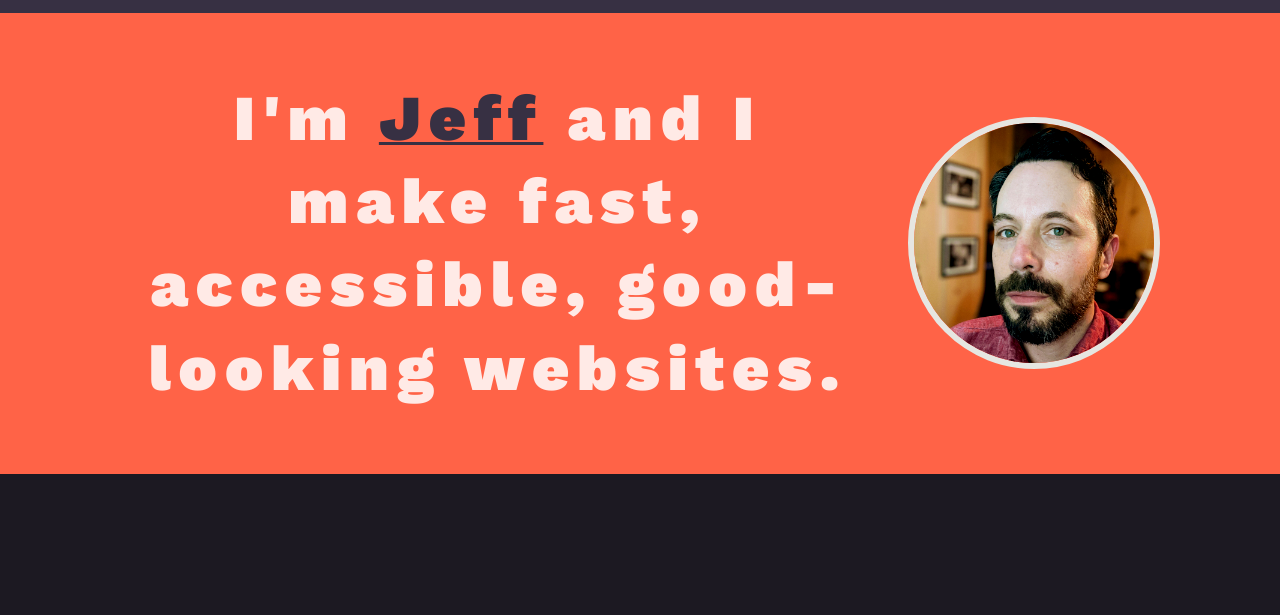
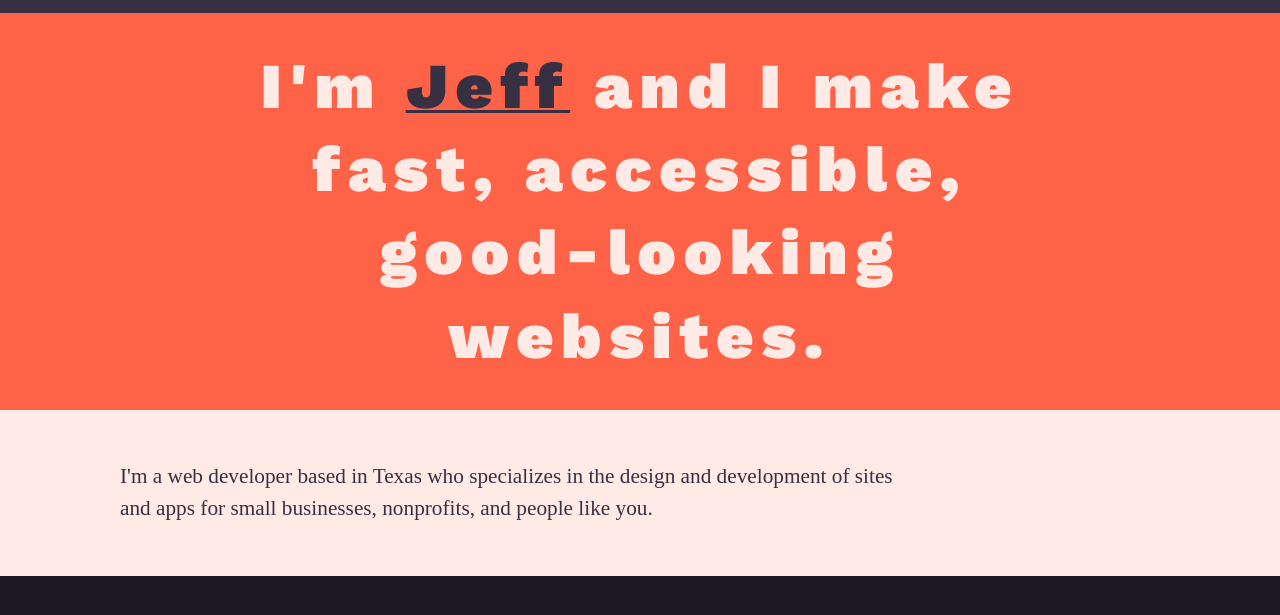
Before and after one commit to nemo-omen/jeffcaldwell.dev, a Svelte app: page / in a window 1280 px wide. Shown: the part 81-696 px from the top of the page. Built offline with nearby package versions, Linux system fonts and the light colour scheme.

Commit message:
Start adding message

```diff
--- a/src/components/Header.svelte
+++ b/src/components/Header.svelte
@@ -76,7 +76,7 @@
 
         a:hover {
           text-decoration: underline;
-          color: var(--yellow);
+          color: var(--whitish);
           text-decoration-thickness: 3px;
           text-underline-offset: 6px;
         }
--- a/src/components/Intro.svelte
+++ b/src/components/Intro.svelte
@@ -1,26 +1,37 @@
 <script>
 	import Avatar from './Avatar.svelte';
 </script>
-
-<article id="intro">
-    <h2 class="greeting">I'm <a href="#">Jeff</a> and I make fast, accessible, good-looking websites.</h2>
-    <div class="avatar" aria-hidden="true">
-        <Avatar />
-    </div>
+<article class="home_intro">
+    <section id="intro">
+        <h2 class="greeting">I'm <a href="#">Jeff</a> and I make fast, accessible, good-looking websites.</h2>
+        <!-- <div class="avatar" aria-hidden="true">
+            <Avatar />
+        </div> -->
+    </section>
 </article>
+<section class="home_message">
+    <section class="message">
+        <p>I'm a web developer based in Texas who specializes in the design and development of sites and apps for small businesses, nonprofits, and people like you.</p>
+    </section>
+</section>
 
 <style lang="scss">
+    .home_intro {
+        display: flex;
+        flex-direction: column;
+        align-items: center;
+        background: var(--red);
+    }
 	#intro {
         display: flex;
         flex-direction: column;
         justify-content: center;
         align-items: center;
         gap: var(--space-small);
-        width: clamp(16rem, 90vw, 65rem);
+        width: var(--width-body);
         margin-inline: auto;
 		background-color: var(--red);
 		padding: var(--space-small) 0;
-		// grid-gap: var(--space-xsmall);
 	}
 	.greeting {
         font-family: var(--sans);
@@ -44,6 +55,20 @@
         width: clamp(20vw, 80px, 30vw);
         order: 1;
 	}
+
+    .home_message {
+        background: var(--whitish);
+    }
+    .message {
+        color: var(--darkblue);
+        width: var(--width-body);
+        margin-inline: auto;
+        padding: var(--space) 0;
+    }
+
+    .message p {
+        max-width: 75ch;
+    }
 
     a {
         color: var(--darkblue);
--- a/src/routes/__layout.svelte
+++ b/src/routes/__layout.svelte
@@ -14,8 +14,8 @@
     /* width: clamp(16rem, 90vw, 70rem);
     margin-inline: auto; */
     width: 100vw;
-    background-color: var(--red);
-    padding: var(--space-small);
+    /* background-color: var(--red); */
+    /* padding: var(--space-small); */
     /* margin-block: var(--space-small); */
   }
 </style>
--- a/src/style/app.scss
+++ b/src/style/app.scss
@@ -8,7 +8,7 @@
   /*Colors*/
   --red: #ff6347;
   --yellow: #ece899;
-  --paleyellow: #fdfac2;
+  --paleyellow: #dbf3cf;
   --lightgreen: #74dda5;
   --green: #388376;
   --darkblue: #373043;
@@ -28,6 +28,8 @@
   --space: clamp(2rem, 4vw, 5rem);
   --space-small: clamp(1rem, 3vw, 2rem);
   --space-xsmall: clamp(0.5rem, 1.5vw, 1rem);
+
+  --width-body: clamp(16rem, 90vw, 65rem);
 }
 
 body {
```
